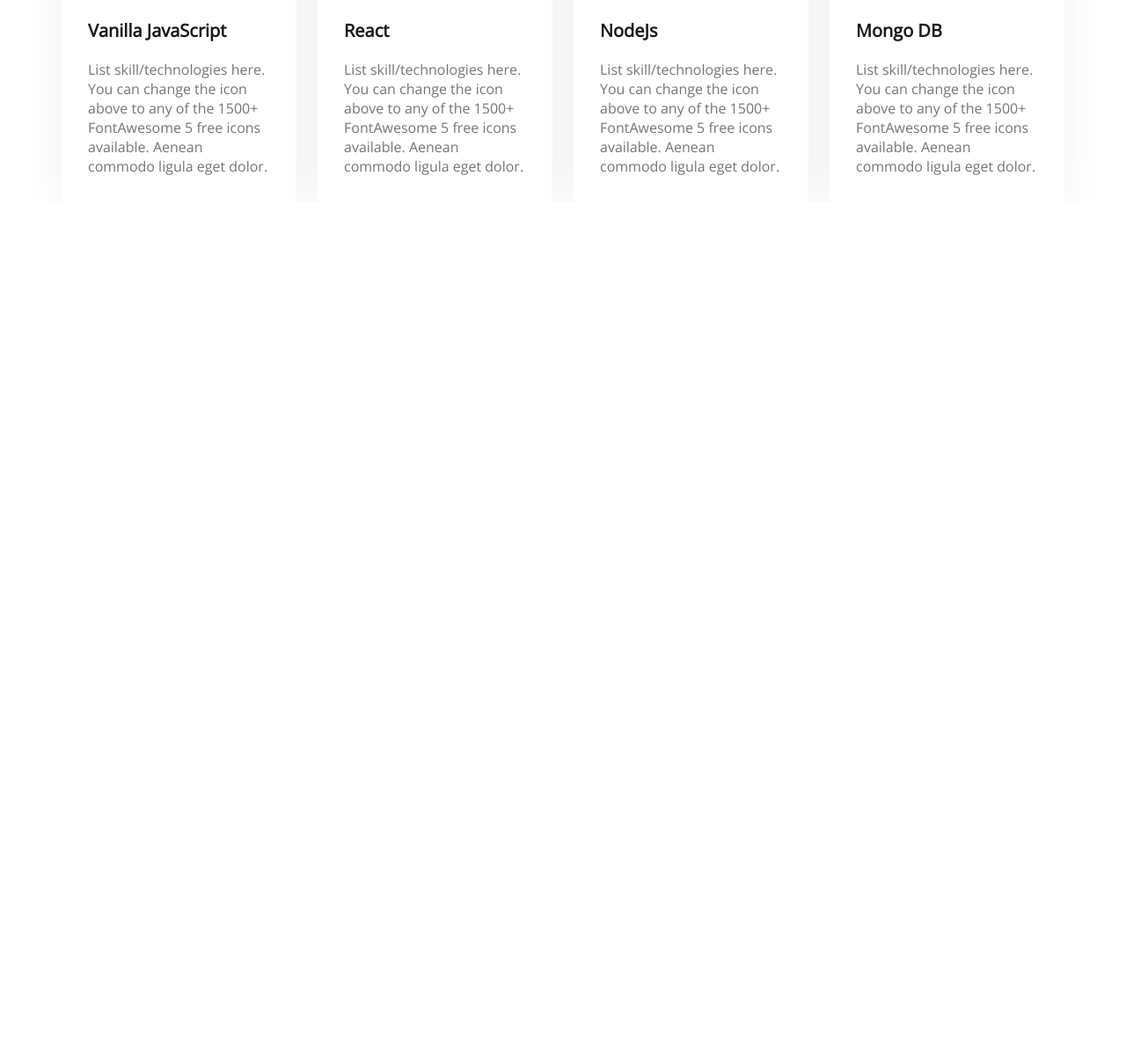
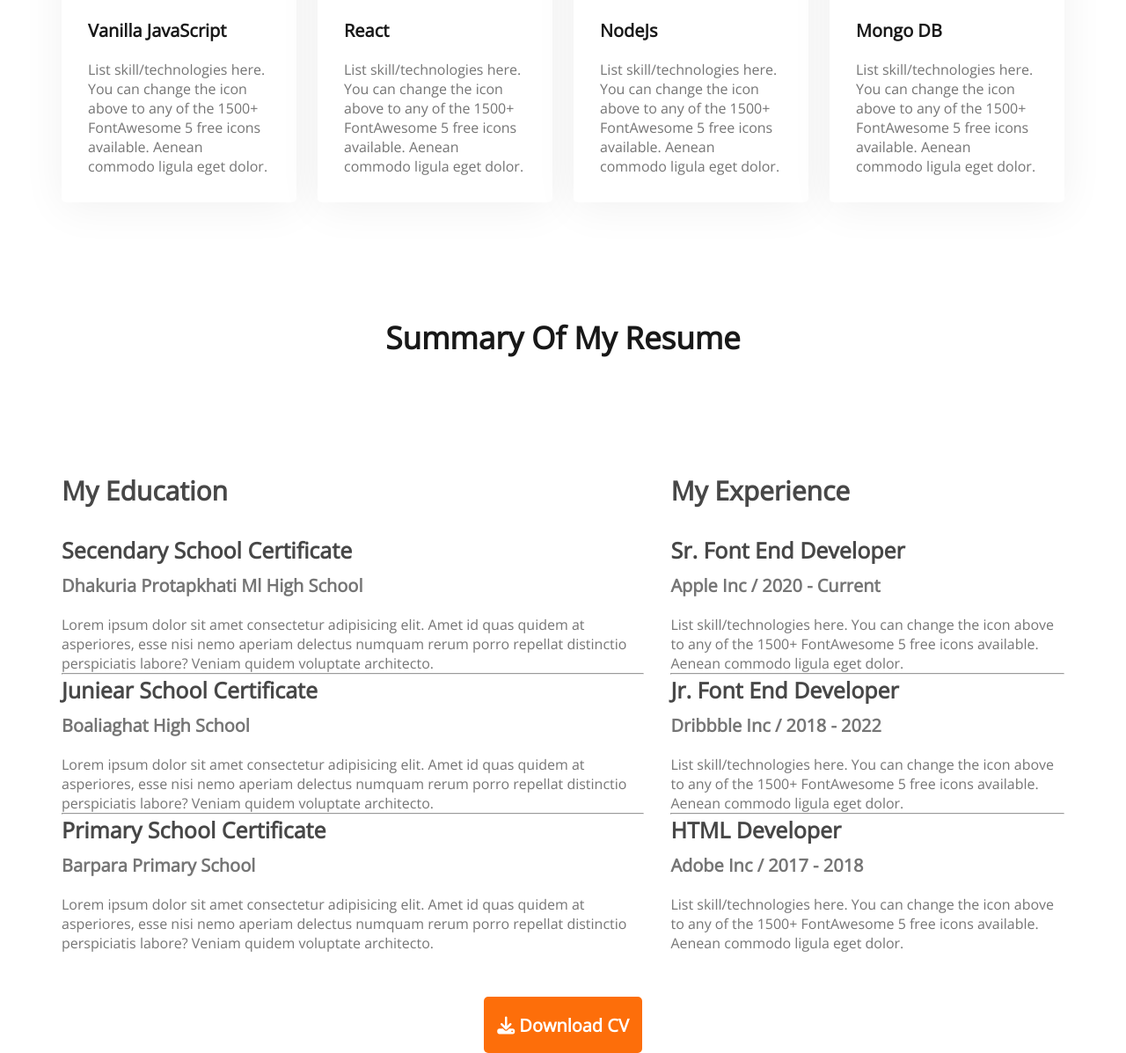
Before and after one commit to anikrahman2/own-design-protfolio, a plain HTML site: page index.html in a window 1280 px wide. Shown: the part 2303-3500 px from the top of the page at 88% size. Before the commit the page ends 2533 px from the top, so only its background shows below. Drawn offline with nearby package versions, Linux system fonts and the light colour scheme.

Commit message:
Resume Section Added

```diff
--- a/index.html
+++ b/index.html
@@ -87,6 +87,65 @@
       </div>
 
     </section>
+    <section>
+      <div class="resume-section">
+        <h3 class="resume-title section-top">Summary Of My Resume</h3>
+      </div>
+      <div class="resume-content">
+        <div class="resume-item">
+          <h3 class="education-experience">My Education</h3>
+          <div>
+            <h3 class="resume-content-title">Secendary School Certificate</h3>
+            <h4 class="resume-content-sub-title">Dhakuria Protapkhati Ml High School</h4>
+            <P class="resume-content-description">Lorem ipsum dolor sit amet consectetur adipisicing elit. Amet id quas quidem at asperiores, esse nisi nemo aperiam delectus numquam rerum porro repellat distinctio perspiciatis labore? Veniam quidem voluptate architecto.</P>
+            <hr>
+          </div>
+          <div>
+            <h3 class="resume-content-title">Juniear School Certificate</h3>
+            <h4 class="resume-content-sub-title">Boaliaghat High School</h4>
+            <P class="resume-content-description">Lorem ipsum dolor sit amet consectetur adipisicing elit. Amet id quas quidem at asperiores, esse nisi nemo aperiam delectus numquam rerum porro repellat distinctio perspiciatis labore? Veniam quidem voluptate architecto.</P>
+            <hr>
+          </div>
+          <div>
+            <h3 class="resume-content-title">Primary School Certificate</h3>
+            <h4 class="resume-content-sub-title">Barpara Primary School</h4>
+            <P class="resume-content-description">Lorem ipsum dolor sit amet consectetur adipisicing elit. Amet id quas quidem at asperiores, esse nisi nemo aperiam delectus numquam rerum porro repellat distinctio perspiciatis labore? Veniam quidem voluptate architecto.</P>
+          </div>
+        </div>
+        <div>
+          <div>
+            <h3 class="education-experience">My Experience</h3>
+            <h3 class="resume-content-title">Sr. Font End Developer</h3>
+            <h4 class="resume-content-sub-title">Apple Inc / 2020 - Current</h4>
+            <p class="resume-content-description">List skill/technologies here. You can change the icon above
+            to any of the 1500+ FontAwesome 5 free icons available. Aenean commodo ligula eget dolor.</p>
+            <hr>
+          </div>
+        <div>
+            <h3 class="resume-content-title">Jr. Font End Developer</h3>
+            <h4 class="resume-content-sub-title">Dribbble Inc / 2018 - 2022</h4>
+            <p class="resume-content-description">List skill/technologies here. You can change the icon above
+            to any of the 1500+ FontAwesome 5 free icons available. Aenean commodo ligula eget dolor.</p>
+          <hr>
+        </div>
+        <div>
+            <h3 class="resume-content-title">HTML Developer</h3>
+            <h4 class="resume-content-sub-title">Adobe Inc / 2017 - 2018</h4>
+            <p class="resume-content-description">List skill/technologies here. You can change the icon above
+            to any of the 1500+ FontAwesome 5 free icons available. Aenean commodo ligula eget dolor.</p>
+
+        </div>
+
+      </div>
+
+
+    </section>
+    <section>
+      <div class="resume-btn">
+        <button class="btn-primary"><i class="fa-solid fa-download"></i> Download CV</button>
+      </div>
+    </section>
+
   </main>
 </body>
 </html>
--- a/styles/style.css
+++ b/styles/style.css
@@ -171,3 +171,43 @@
 .lang-description{
   color: #757575;
 }
+.resume-section{
+  text-align: center;
+
+}
+.resume-title{
+  font-size: 35px;
+  font-weight: 700;
+  color: #181818;
+}
+.resume-content{
+  display: flex;
+  gap: 30px;
+}
+.education-experience{
+  font-size: 30px;
+  font-weight: 700;
+  color: #474747;
+  margin-bottom: 30px;
+}
+.resume-content-title{
+  font-size: 25px;
+  font-weight: 700;
+  color: #474747;
+  margin-bottom: 10px;
+}
+.resume-content-sub-title{
+  font-size: 20px;
+  font-weight: 600;
+  color: #757575;
+  margin-bottom: 20px;
+}
+.resume-content-description{
+  color: #757575;
+  font-size: 16px;
+
+}
+.resume-btn{
+  margin-top: 50px;
+  text-align: center;
+}
```
